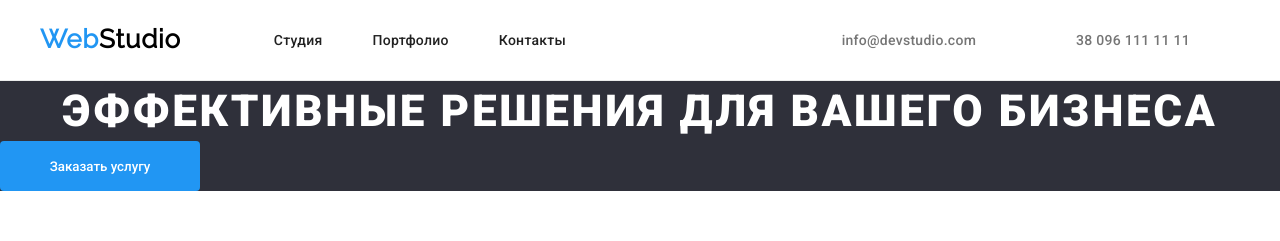
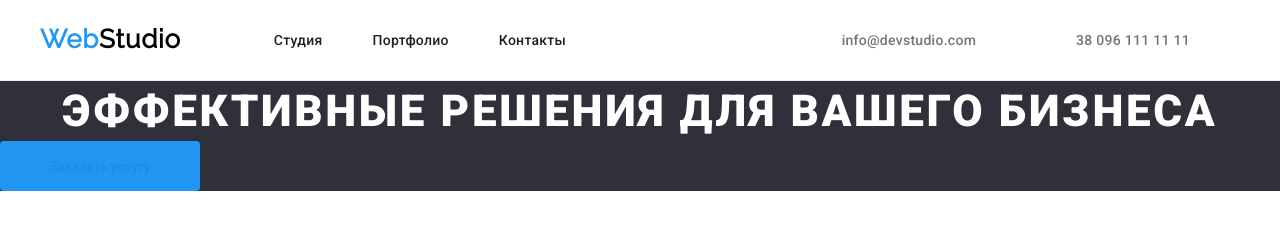
Before and after one commit to Drummberg/goit-markup-hw-02, a plain HTML site: page index.html in a window 1280 px wide. In both pictures the pointer is over the button "Заказать услугу". Shown: the top 241 px of the page. Drawn offline with Linux system fonts and the light colour scheme.

Commit message:
Update styles.css

```diff
--- a/css/styles.css
+++ b/css/styles.css
@@ -150,6 +150,10 @@ a {
     border-radius: 4px;
     cursor: pointer;
     border: none;
+}
+.hero-btnn:hover,
+.hero-btnn:focus {
+    color: #188ce8;
 }
 .hero-btn {
     font-family: Roboto;
```
